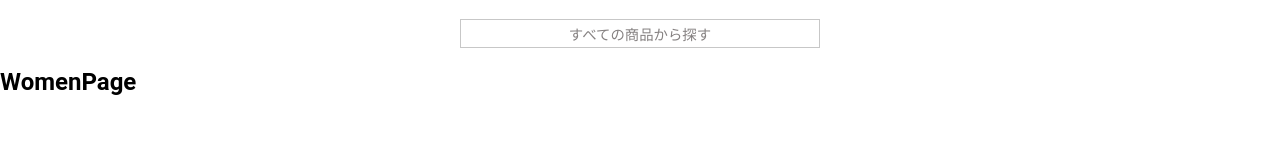
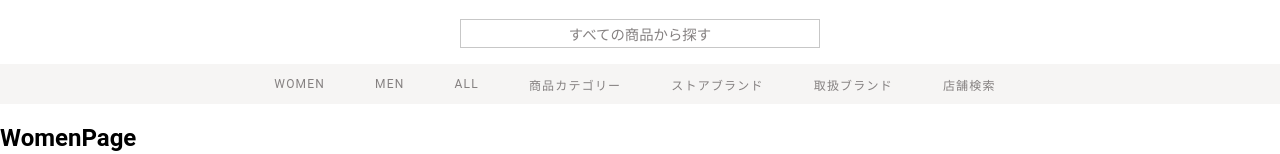
Before and after one commit to naso22/united_clone, a Vue app in the folder united_web_clone/: page /women in a window 1280 px wide. Shown: the part 304-458 px from the top of the page. Built offline with nearby package versions, Linux system fonts and the light colour scheme.

Commit message:
カテゴリーメニューの追加

```diff
--- /dev/null
+++ b/united_web_clone/src/components/layout/CategoryFilter.vue
@@ -0,0 +1,54 @@
+<template>
+  <ul>
+      <li>
+          <a href="">WOMEN</a>
+      </li>
+
+      <li>
+          <a href="">MEN</a>
+      </li>
+
+      <li>
+      <a href="">ALL</a>
+      </li>
+      <li>
+          <a href="">商品カテゴリー</a>
+      </li>
+      <li>
+          <a href="">ストアブランド</a>
+      </li>
+      <li>
+          <a href="">取扱ブランド</a>
+      </li>
+      <li>
+          <a href="">店舗検索</a>
+      </li>
+  </ul>
+</template>
+
+<script>
+
+</script>
+
+<style scoped>
+ul{
+    display: flex;
+    justify-content: center;
+    background-color: #F6F5F4;
+    height:2.5rem;
+    align-items: center;
+}
+
+li{
+    margin-right: 50px;
+    list-style: none;
+    font-size: 0.75rem;
+    text-align: center;
+    letter-spacing: 0.1em;
+}
+
+a{
+    color: #858181;
+    text-decoration: inherit;
+}
+</style>
--- a/united_web_clone/src/pages/product/WoMenPage.vue
+++ b/united_web_clone/src/pages/product/WoMenPage.vue
@@ -1,14 +1,17 @@
 <template>
     <the-sarch></the-sarch>
+    <category-filter></category-filter>
   <h2>WomenPage</h2>
 </template>
 
 <script>
 import TheSarch from "@/components/layout/TheSarch.vue";
+import CategoryFilter from '@/components/layout/CategoryFilter.vue'
 
 export default {
     components:{
-        TheSarch
+        TheSarch,
+        CategoryFilter
     }
 }
 </script>
```
